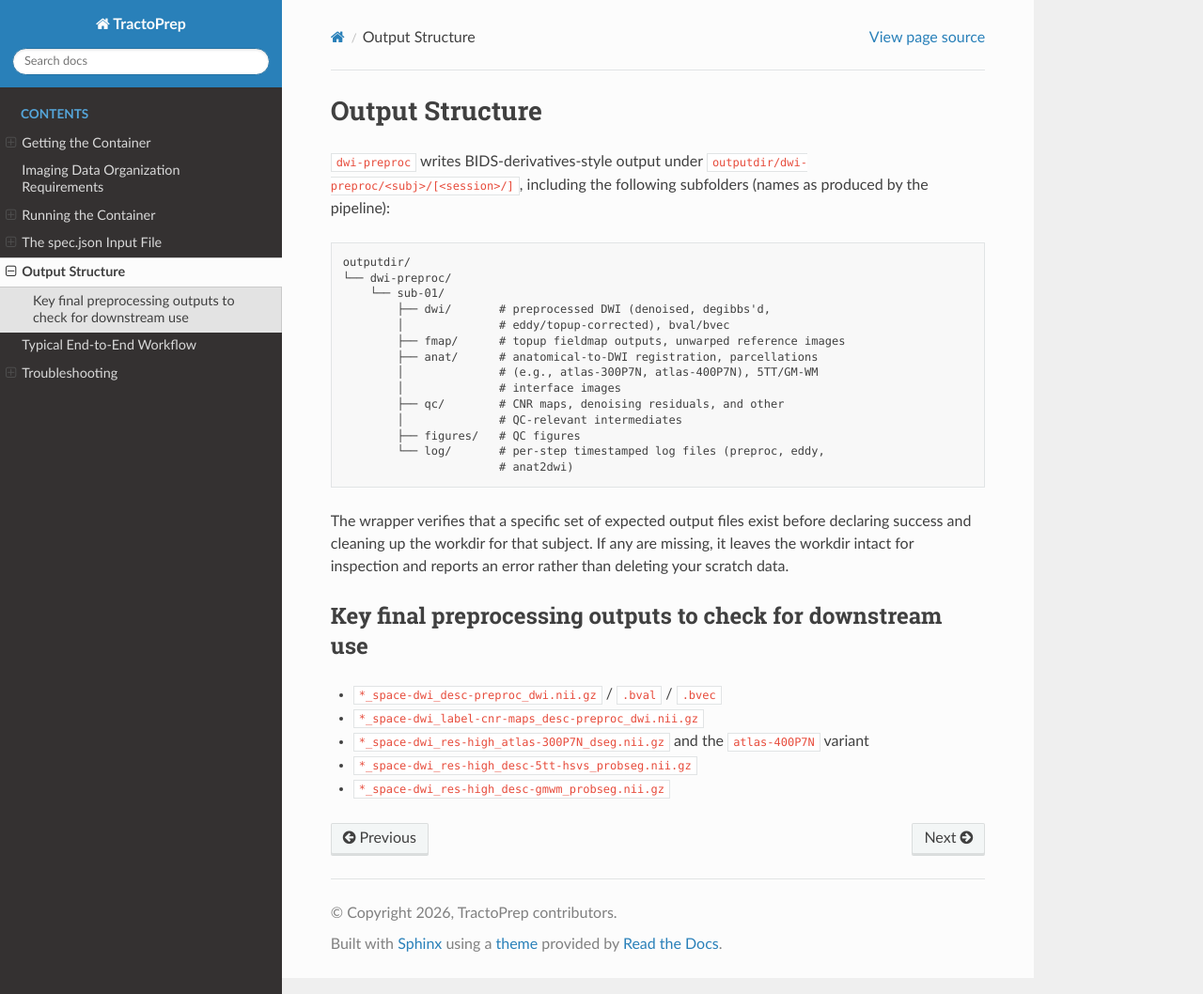
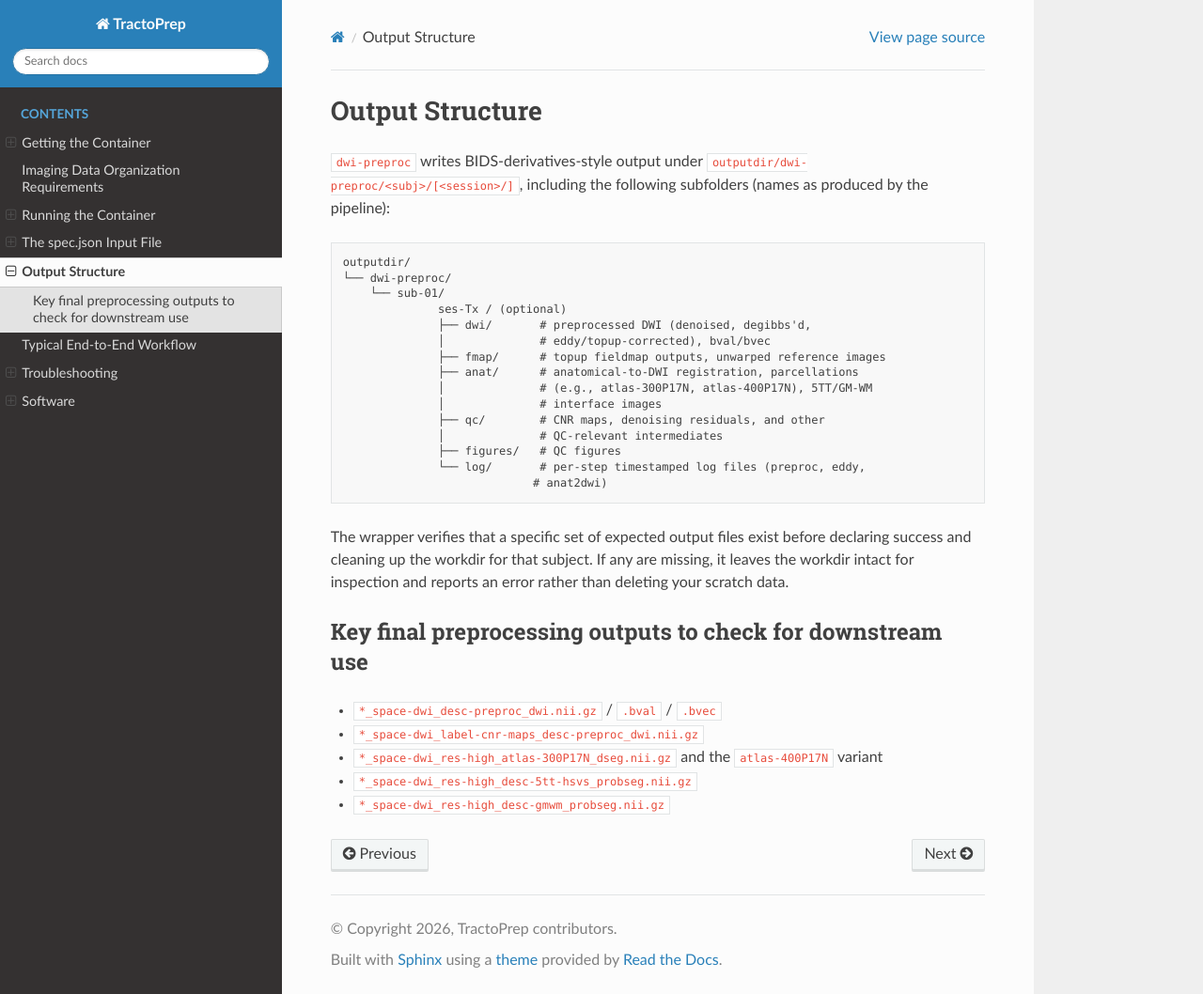
Before and after one commit to chrisvriend/dwi-tract4mega, a Sphinx documentation site: the page built from docs/source/output-structure.md, in a window 1280 px wide and 1058 px high. Shown: the whole window at 94% size. Built offline with Sphinx 7.4.7 and the Read the Docs theme 3.1.0, drawn with Linux system fonts in a browser that asks for light colours.

Commit message:
update readthedocs

````diff
--- a/docs/source/conf.py
+++ b/docs/source/conf.py
@@ -7,8 +7,8 @@
 
 project = "TractoPrep"
 copyright = "2026, TractoPrep contributors"
-author = "TractoPrep contributors"
-release = "1.0.4"
+author = "Chris Vriend - Amsterdam UMC"
+release = "1.0.5"
 
 # -- General configuration ----------------------------------------------------
 
--- a/docs/source/output-structure.md
+++ b/docs/source/output-structure.md
@@ -8,17 +8,18 @@ subfolders (names as produced by the pipeline):
 outputdir/
 └── dwi-preproc/
     └── sub-01/
-        ├── dwi/       # preprocessed DWI (denoised, degibbs'd,
-        │              # eddy/topup-corrected), bval/bvec
-        ├── fmap/      # topup fieldmap outputs, unwarped reference images
-        ├── anat/      # anatomical-to-DWI registration, parcellations
-        │              # (e.g., atlas-300P7N, atlas-400P7N), 5TT/GM-WM
-        │              # interface images
-        ├── qc/        # CNR maps, denoising residuals, and other
-        │              # QC-relevant intermediates
-        ├── figures/   # QC figures
-        └── log/       # per-step timestamped log files (preproc, eddy,
-                       # anat2dwi)
+              ses-Tx / (optional)
+              ├── dwi/       # preprocessed DWI (denoised, degibbs'd,
+              │              # eddy/topup-corrected), bval/bvec
+              ├── fmap/      # topup fieldmap outputs, unwarped reference images
+              ├── anat/      # anatomical-to-DWI registration, parcellations
+              │              # (e.g., atlas-300P17N, atlas-400P17N), 5TT/GM-WM
+              │              # interface images
+              ├── qc/        # CNR maps, denoising residuals, and other
+              │              # QC-relevant intermediates
+              ├── figures/   # QC figures
+              └── log/       # per-step timestamped log files (preproc, eddy,
+                            # anat2dwi)
 ```
 
 The wrapper verifies that a specific set of expected output files
@@ -31,7 +32,7 @@ data.
 
 - `*_space-dwi_desc-preproc_dwi.nii.gz` / `.bval` / `.bvec`
 - `*_space-dwi_label-cnr-maps_desc-preproc_dwi.nii.gz`
-- `*_space-dwi_res-high_atlas-300P7N_dseg.nii.gz` and the
-  `atlas-400P7N` variant
+- `*_space-dwi_res-high_atlas-300P17N_dseg.nii.gz` and the
+  `atlas-400P17N` variant
 - `*_space-dwi_res-high_desc-5tt-hsvs_probseg.nii.gz`
 - `*_space-dwi_res-high_desc-gmwm_probseg.nii.gz`
````
Also changed, not shown: docs/source/Software.md (added, +10 -0 lines), docs/source/index.md (+1 -0 lines), docs/source/running.md (+1 -1 lines), docs/source/spec-json.md (+2 -2 lines), docs/source/workflow.md (+3 -5 lines).
